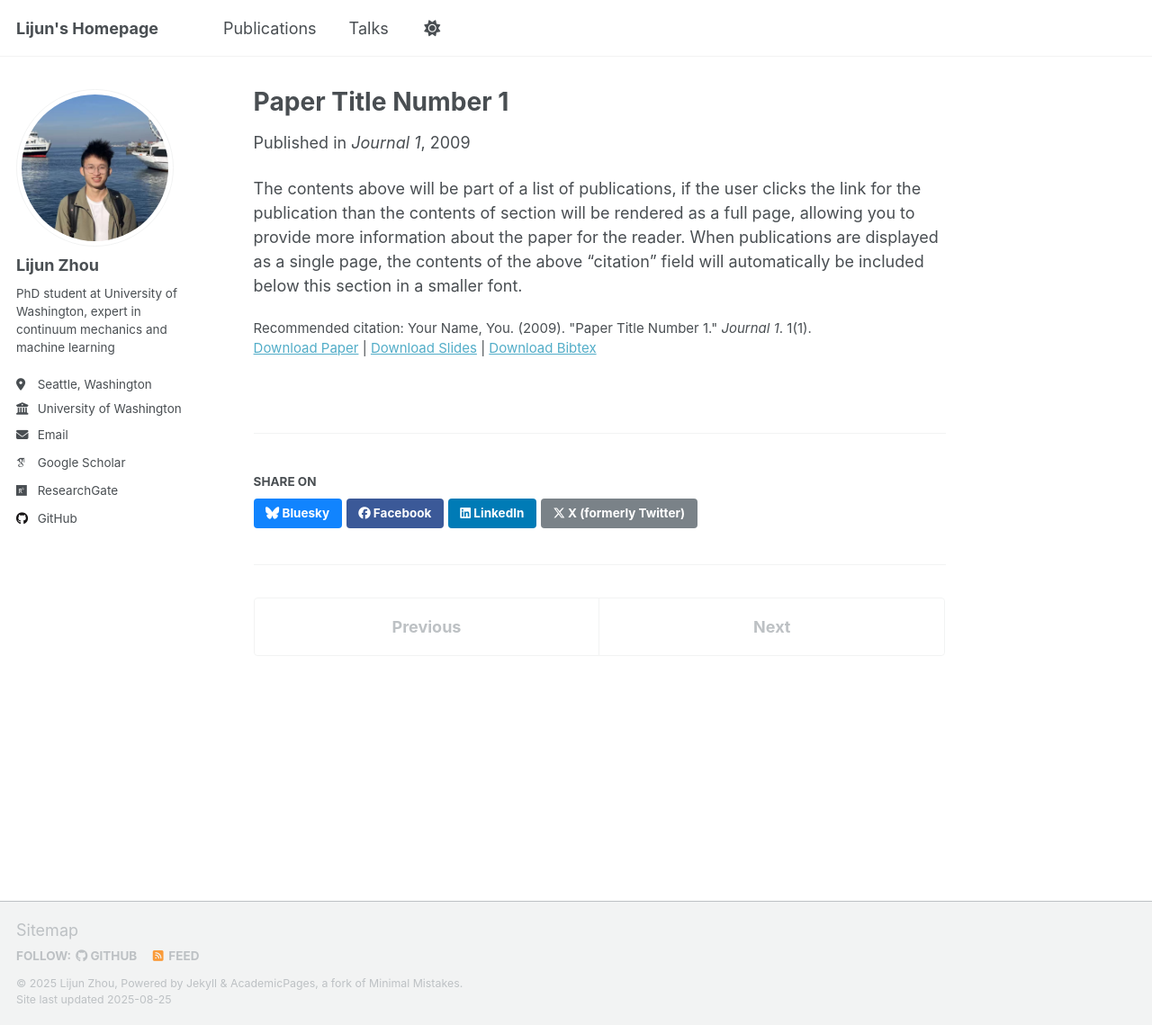
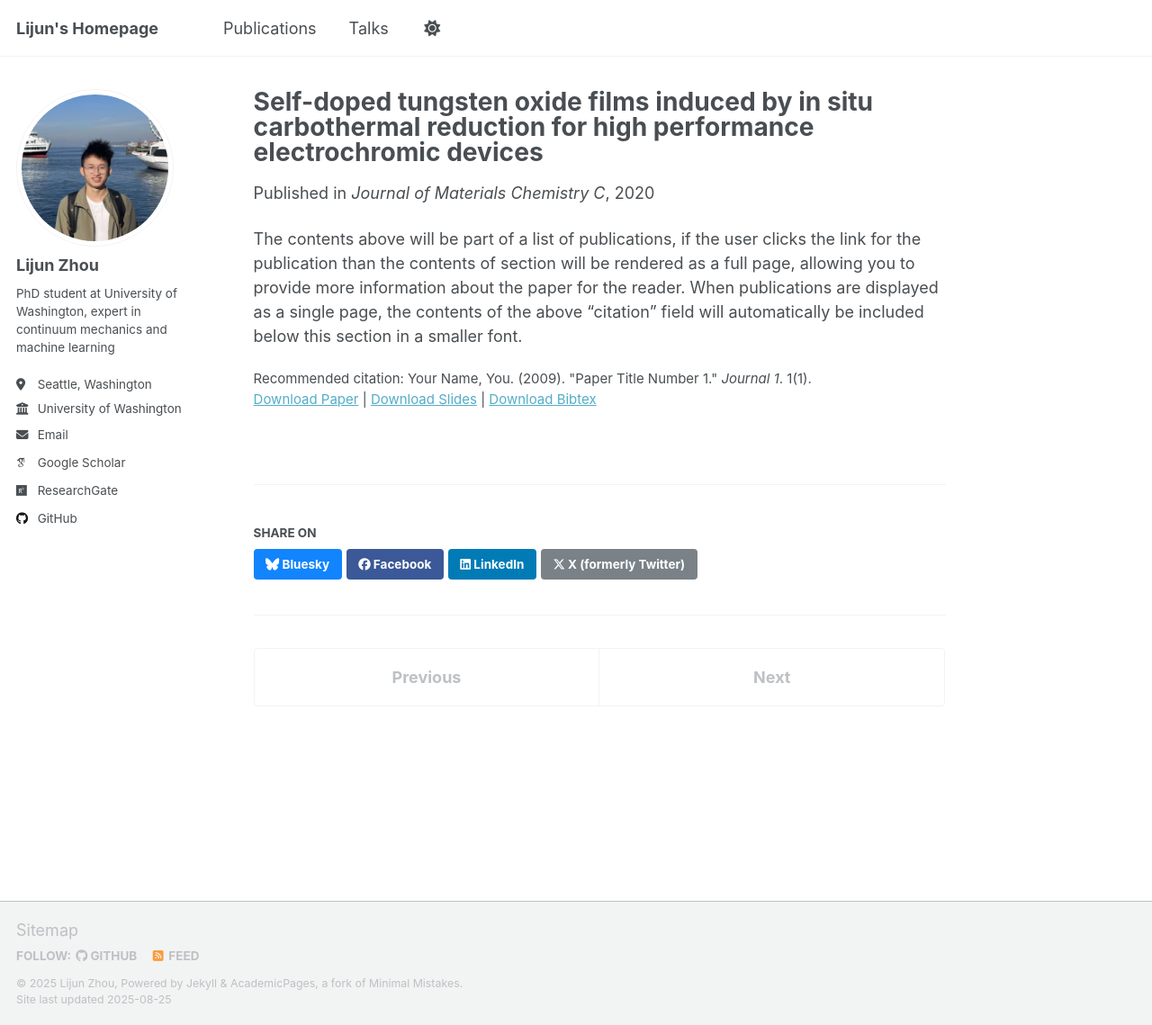
Before and after one commit to zdxbll/zdxbll, a Jekyll site: the page built from _publications/2009-10-01-paper-title-number-1.md, in a window 1280 px wide and 1139 px high. Shown: the whole window at 90% size. Built offline with Jekyll 4.4.1, drawn with Linux system fonts in a browser that asks for light colours; some web fonts are replaced; a script that is not in the unit is left out.

Commit message:
Revise publication metadata for paper on electrochromic devices
Updated publication details including title, date, venue, and links.

```diff
--- a/_publications/2009-10-01-paper-title-number-1.md
+++ b/_publications/2009-10-01-paper-title-number-1.md
@@ -1,11 +1,11 @@
 ---
-title: "Paper Title Number 1"
+title: "Self-doped tungsten oxide films induced by in situ carbothermal reduction for high performance electrochromic devices"
 collection: publications
 category: manuscripts
-permalink: /publication/2009-10-01-paper-title-number-1
-excerpt: 'This paper is about the number 1. The number 2 is left for future work.'
-date: 2009-10-01
-venue: 'Journal 1'
+permalink: https://pubs.rsc.org/en/content/articlehtml/2020/tc/d0tc03103h
+excerpt: 'This paper is about the electrochromic device fabrication'
+date: 2020-08-13
+venue: 'Journal of Materials Chemistry C'
 slidesurl: 'http://academicpages.github.io/files/slides1.pdf'
 paperurl: 'http://academicpages.github.io/files/paper1.pdf'
 bibtexurl: 'http://academicpages.github.io/files/bibtex1.bib'
```
